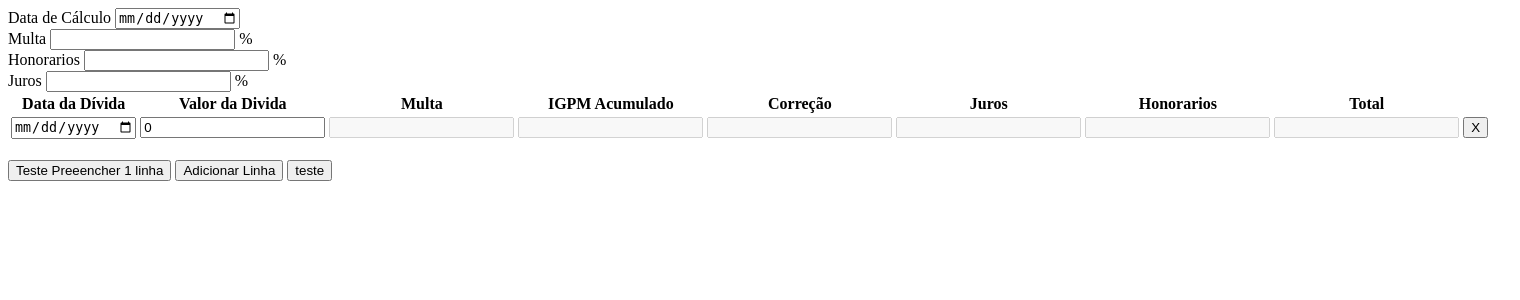
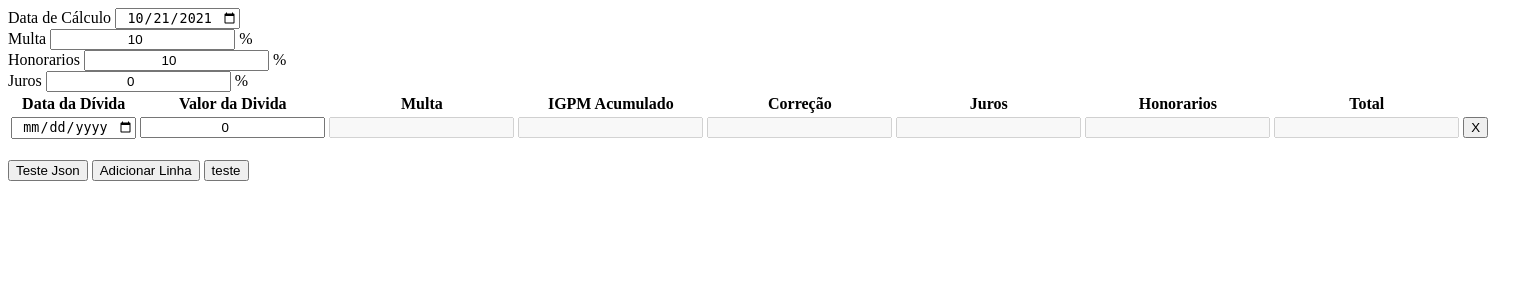
Before and after one commit to dragoonrs/Freicalidjango, a Django app: page /atualizacao/ in a window 1520 px wide. Shown: the top 300 px of the page. Run offline with Django 3.2, Linux system fonts and the light colour scheme; some libraries are stand-ins or nearby versions.

Commit message:
v 01.06 - POC Atualizacao UI (escrita de Json e redirect-incompleto)

```diff
--- a/juroComposto/templates/juroComposto/atualizacao.html
+++ b/juroComposto/templates/juroComposto/atualizacao.html
@@ -1,4 +1,5 @@
 {% load static %}
+{% csrf_token %}
 <!doctype html>
 <html>
 <head>
@@ -13,36 +14,36 @@
                     cols: [{
                       name: 'dataDívida',
                       header: 'Data da Dívida',
-                      markup: '<input type="date" class="form-control">'
+                      markup: '<input type="date" class="form-control " style="text-align:center;">'
                     }, {
                       name: 'valorDevido',
                       header: 'Valor da Divida',
-                      markup: '<input type="number" class="form-control">',
+                      markup: '<input type="number" class="form-control" style="text-align:center;">',
                       defaultValue: '0'
                     }, {
                       name: 'multa',
                       header: 'Multa',
-                      markup: '<input type="number" class="form-control" disabled>'
+                      markup: '<input type="number" class="form-control" disabled style="text-align:center;">'
                     }, {
                       name: 'igpmAcumulado',
                       header: 'IGPM Acumulado',
-                      markup: '<input type="number" class="form-control" disabled>'
+                      markup: '<input type="number" class="form-control" disabled style="text-align:center;">'
                     }, {
                       name: 'correcao',
                       header: 'Correção',
-                      markup: '<input type="number" class="form-control" disabled>'
+                      markup: '<input type="number" class="form-control" disabled style="text-align:center;">'
                     }, {
                       name: 'juros',
                       header: 'Juros',
-                      markup: '<input type="number" class="form-control" disabled>'
+                      markup: '<input type="number" class="form-control" disabled style="text-align:center;">'
                     }, {
                       name: 'honorarios',
                       header: 'Honorarios',
-                      markup: '<input type="number" class="form-control" disabled>'
+                      markup: '<input type="number" class="form-control" disabled style="text-align:center;">'
                     }, {
                       name: 'total',
                       header: 'Total',
-                      markup: '<input type="number" class="form-control" disabled>'
+                      markup: '<input type="number" class="form-control" disabled style="text-align:center;">'
                     }, {
                           // Delete button needs no name, since this columns does not need to be exported to Json
                           markup: '<button title="delete this row">X</button>',
@@ -57,9 +58,7 @@
         }
 
         // load table with 2 rows of data
-      }).rsLiteGrid('setData', [
-
-        ]);
+      });
 
       // export data
       $('.dados + button').click(function () {
@@ -71,25 +70,49 @@
             $('.dados').rsLiteGrid('addRow');
             });
 
-      const dadosj = JSON.parse(document.getElementById('jct').textContent);
+
+      const dadosj = JSON.parse(document.getElementById('jct').textContent.split('\\\"').join('\"').replace('\"{','{').replace('}\"', '}'));
       //const dadosj = JSON.parse(dj);
+
       $('#multa').val(dadosj.multa);
       $('#juros').val(dadosj.juroMes);
       $('#honorarios').val(dadosj.honorarios);
       var d = new Date(dadosj.dataCalculo);
       $('#dataCalculo').val(d.toISOString().substr(0, d.toISOString().indexOf('T')));
 
+        //valorDevido_value, multa_value, igpmAcumulado_value, correcao_value, juros_value, honorarios_value, total_value
+      $('.dados').rsLiteGrid('setData',[
+            {% for linha in jct.Linhas %}
+                {dataDívida: '{{linha.dataDivida|cut:"T00:00:00.000Z"}}', valorDevido: {{linha.valorDevido}}.toFixed(2), multa: {{linha.multa}}.toFixed(2), igpmAcumulado: ({{linha.igpmAcumulado}}*100).toFixed(2), correcao: {{ linha.correcao }}.toFixed(2), juros: {{ linha.juros }}.toFixed(2), honorarios: {{ linha.honorarios }}.toFixed(2), total: {{linha.total}}.toFixed(2) } {% if not forloop.last %}, {% endif %}
+            {% endfor %}
+      ]);
+
 
        $('.clickMe').click(function () {
-           $('.dados').rsLiteGrid('setData',
-                [{dataDívida: '2021-10-15', valorDevido: 100, multa: 10.10, igpmAcumulado: 5.5, correcao: 50.50, juros: 9.99, honorarios: 7.77, total: 8.88}]
-                                                    );
+            var json = 	{"juroMes": $('#juros').val(),"multa": $('#multa').val(),"honorarios": $('#honorarios').val(),"dataCalculo": (new Date($('#dataCalculo').val())).toISOString()};
+            var linhas = $('.dados').rsLiteGrid('getData');
+            json.Linhas = linhas;
+            console.log(JSON.stringify(json));
+                    $.ajax({
+                        type: "POST",
+                         url : '/atualizacao/',
+                         data: {
+                           csrfmiddlewaretoken: '{% csrf_token %}', //I've tried this with csrfmiddlewaretoken in '' and out of them.
+                          },
+                          dataType: "json",
+                          contentType: "application/json; charset=utf-8",
+                          success: function(data){
+                            $("user-list").html(data);
+                            console.log('User clicked: ' +  data)
+
+                            },
+                            failure: function(errMsg) {
+                              alert(errMsg);
+                            }
+                          });
+
        });
 
-        $('.teste').click(function () {
-            $('#multa').val("1");
-            alert("Eu sou um alert!");
-            });
 
     });
   </script>
@@ -98,18 +121,18 @@
 <div>
     <div>
         <label for="dataCalculo">Data de Cálculo</label>
-        <input type="date" class="dataCalculo" name="dataCalculo" id="dataCalculo">
+        <input type="date" class="dataCalculo" name="dataCalculo" id="dataCalculo" style="text-align:center;">
                 <br>
         <label for="multa">Multa</label>
-        <input type="number" class="multa" name="multa" id="multa" min="0" step="any">
+        <input type="number" class="multa" name="multa" id="multa" min="0" step="any" style="text-align:center;">
         <label for="multa">%</label>
                 <br>
         <label for="honorarios">Honorarios</label>
-        <input type="number" class="honorarios" name="honorarios" id="honorarios" min="0" step="any"}>
+        <input type="number" class="honorarios" name="honorarios" id="honorarios" min="0" step="any" style="text-align:center;">
         <label for="honorarios">%</label>
                 <br>
         <label for="juros">Juros</label>
-        <input type="number" class="juros" name="juros" id="juros" min="0" step="any"}>
+        <input type="number" class="juros" name="juros" id="juros" min="0" step="any" style="text-align:center;">
         <label for="juros">%</label>
                 <br>
     </div>
@@ -117,7 +140,7 @@
 	    <table class="dados"></table>
     </div>
     <br>
-    <input id="clickMe" class='clickMe' type="button" value="Teste Preeencher 1 linha" />
+    <input id="clickMe" class='clickMe' type="button" value="Teste Json" />
     <input id="addRow" class='addRow' type="button" value="Adicionar Linha" />
     <input id="teste" class='teste' type="button" value="teste" />
 </div>
--- a/juroComposto/uteis.py
+++ b/juroComposto/uteis.py
@@ -52,5 +52,5 @@ def calcLine(juroMes, multa, honorarios, dataCalculo, dataDivida, valorDevido):
         return linha
 
 def gerarJsonVazio():
-    dados = {	"juroMes": 0,	"multa": 10,	"honorarios": 10,	"dataCalculo": datetime.datetime.now().strftime('%Y-%m-%d %H:%M:%S %z'), 'lihas':[]}
+    dados = {	"juroMes": 0,	"multa": 10,	"honorarios": 10,	"dataCalculo": datetime.datetime.now().strftime('%Y-%m-%d %H:%M:%S %z'), 'Linhas':[]}
     return json.dumps(dados)
```
